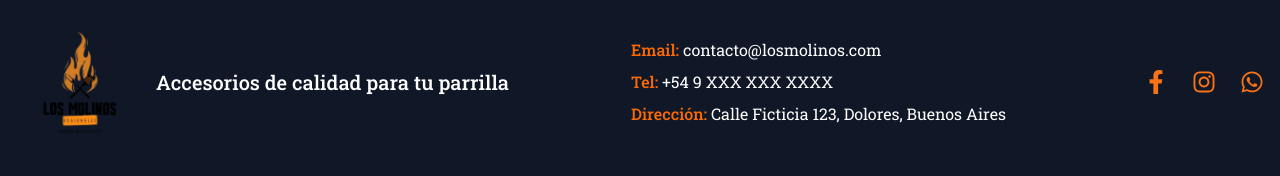
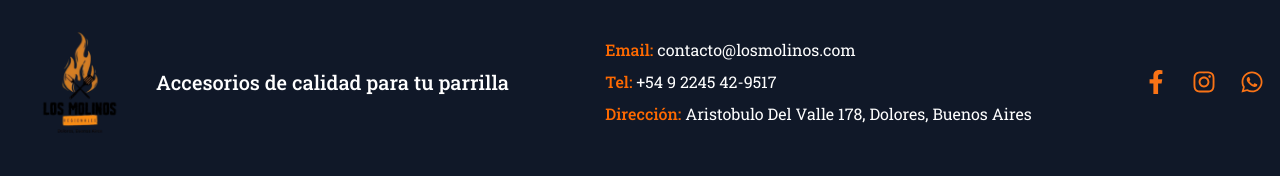
Before and after one commit to antoninojoaquin/los-molinos-frontend, a React (Vite) app: page /ubicacion in a window 1280 px wide. Shown: the part 710-886 px from the top of the page. Built offline with nearby package versions, Linux system fonts and the light colour scheme.

Commit message:
change contact info

```diff
--- a/src/components/footer.jsx
+++ b/src/components/footer.jsx
@@ -14,8 +14,8 @@ function Footer() {
 
         <div className="text-center md:text-left space-y-2">
             <p><span className="text-orange-500 font-medium">Email:</span> contacto@losmolinos.com</p>
-            <p><span className="text-orange-500 font-medium">Tel:</span> +54 9 XXX XXX XXXX</p>
-            <p><span className="text-orange-500 font-medium">Dirección:</span> Calle Ficticia 123, Dolores, Buenos Aires</p>
+            <p><span className="text-orange-500 font-medium">Tel:</span> +54 9 2245 42-9517</p>
+            <p><span className="text-orange-500 font-medium">Dirección:</span> Aristobulo Del Valle 178, Dolores, Buenos Aires</p>
         </div>
 
         <div className="flex justify-start space-x-6 text-2xl md:ml-4">
```
